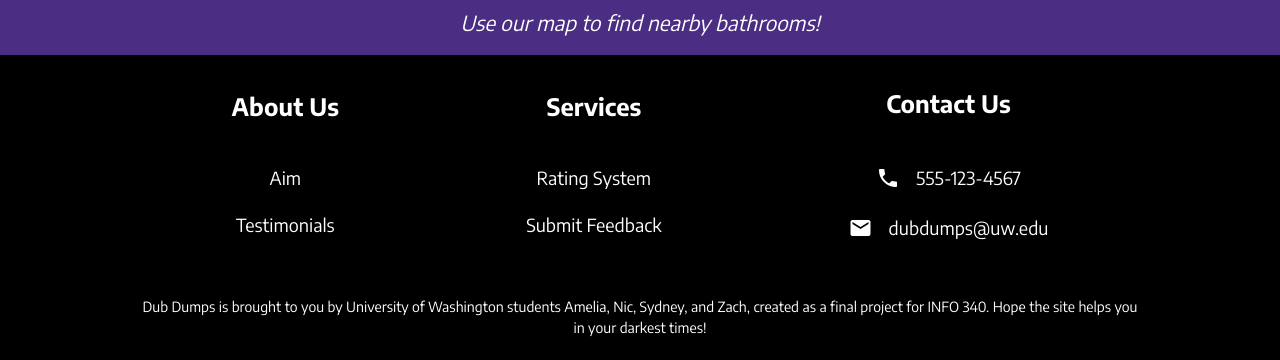
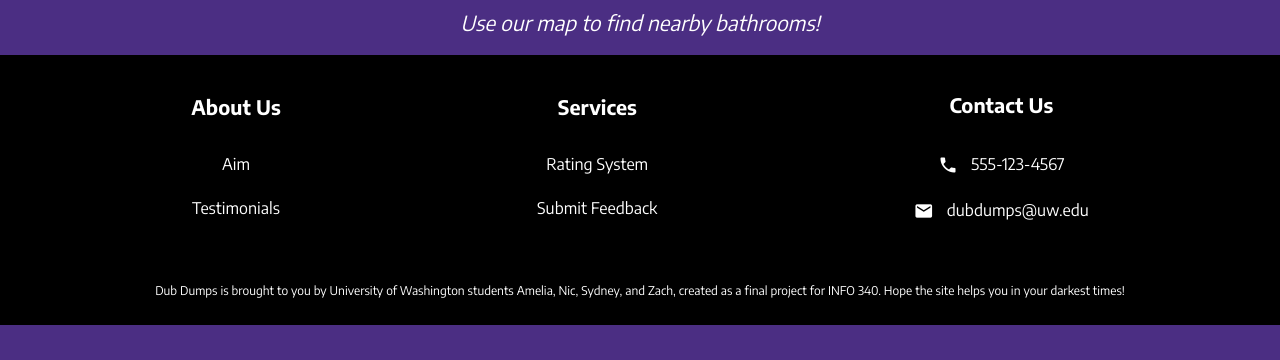
Before and after one commit to info340b-sp22/Dub-Dumps, a React (Create React App) app: page /home in a window 1280 px wide. Shown: the part 715-1075 px from the top of the page. After the commit the page ends 1040 px from the top, so only its background shows below. Built offline with nearby package versions, Linux system fonts and the light colour scheme; no server answers; grey boxes are pictures that could not be loaded.

Commit message:
fixed alignments and symmetry

```diff
--- a/public/css/style.css
+++ b/public/css/style.css
@@ -145,7 +145,8 @@ button {
     width: 60%;
 }
 
-.floor, .location {
+.floor,
+.location {
     font-size: 1em;
     font-weight: 200;
     display: inline;
@@ -194,7 +195,7 @@ button {
 
 .homeLink {
     text-decoration: none;
-      color:white;
+    color: white;
     margin-top: auto;
     margin-bottom: auto;
 }
@@ -209,8 +210,9 @@ button {
 
 .material-icons {
     position: relative;
-    padding-right: .5rem;
-    top:5px;
+    font-size: 16px;
+    top: 5px;
+    margin-right: 5px;
 }
 
 /* .searchbar {
@@ -239,7 +241,7 @@ button {
 }
 
 .map p {
-    font-style:italic;
+    font-style: italic;
     font-size: 0.8rem;
     padding: 0 10px;
     text-align: center;
@@ -253,12 +255,13 @@ button {
     text-align: center;
     font-weight: 700;
     font-size: 3em;
-    color:white;
+    color: white;
     margin-top: 1rem;
     margin-bottom: 0;
 }
 
-  .homeLink:hover, .map-title:hover {
+.homeLink:hover,
+.map-title:hover {
     -webkit-transition: color .25s;
     transition: color .25s;
     color: #b7a57a;
@@ -268,7 +271,7 @@ button {
 /* BATHROOM PAGE */
 
 .bathroomPic {
-     display:block;
+    display: block;
     max-width: 45%;
     height: auto;
     margin-left: auto;
@@ -276,7 +279,7 @@ button {
 }
 
 .form-group {
-     display:flex;
+    display: flex;
     justify-content: center;
 }
 
@@ -284,8 +287,16 @@ button {
     border: 5px solid #b7a57a;
     width: 65%;
     margin-left: auto;
-     margin-right:auto;
+    margin-right: auto;
     margin-top: 2em;
+}
+
+@media screen and (min-width: 320px) {
+    .material-icons {
+        font-size: 10px;
+        margin-right: 3px;
+        top: 1px;
+    }
 }
 
 @media screen and (min-width: 480px) {
@@ -302,9 +313,8 @@ button {
     }
 
     .material-icons {
-        font-size: 14px;
-        padding-right: .3rem;
-        top: 3px;
+        margin-right: 3px;
+        top: 2px;
     }
 }
 
@@ -333,7 +343,8 @@ button {
         width: 80%;
     }
 
-    .floor, .location {
+    .floor,
+    .location {
         font-size: 1em;
     }
 
@@ -342,14 +353,14 @@ button {
     }
 
     .material-icons {
-        font-size: 24px;
-        padding-right: 1rem;
+        font-size: 18px;
+        padding-right: 5px;
         top: 5px;
     }
 }
 
 @media screen and (min-width: 1024px) {
-    .map p{
+    .map p {
         font-size: 1.3rem;
     }
 
@@ -373,7 +384,8 @@ button {
         width: 60%;
     }
 
-    .floor, .location {
+    .floor,
+    .location {
         font-size: 1.1em;
     }
 
@@ -382,6 +394,7 @@ button {
     }
 
     .material-icons {
-        font-size: 24px;
+        font-size: 20px;
+        margin-right: 8px;
     }
 }
--- a/src/Components/FooterStyles.js
+++ b/src/Components/FooterStyles.js
@@ -15,7 +15,9 @@ export const Box = styled.div`
 export const Container = styled.div`
     display: flex;
     flex-direction: column;
-    max-width: 1000px;
+    flex-grow: 1;
+    flex-basis: 0;
+    width: 100%;
     margin: 0 auto;
     margin-top: -50px;
 `
@@ -24,7 +26,12 @@ export const Column = styled.div`
   display: flex;
   flex-direction: column;
   text-align: center;
-  padding: 15px 10px;
+  padding: 15px;
+  width: 100%;
+  @media screen and (max-width: 480px) {
+    font-size: 12px;
+    padding: 8px;
+  }
 `;
 
 export const Row = styled.div`
@@ -33,13 +40,14 @@ export const Row = styled.div`
   gap: 4px;
   align-items: center;
   justify-items: center;
+  padding: 5px;
 `;
 
 export const FooterLink = styled.a`
   font-family: "Encode Sans", sans-serif;
   color: #fff;
   margin-bottom: 20px;
-  font-size: 18px;
+  font-size: 16px;
   text-decoration: none;
 
   &:hover {
@@ -47,31 +55,31 @@ export const FooterLink = styled.a`
       transition: 200ms ease-in;
   }
   @media screen and (max-width: 720px) {
-    font-size: 12px;
+    font-size: 10px;
     margin-bottom: 10px;
   }
 `;
 
 export const Heading = styled.p`
   font-family: "Encode Sans", sans-serif;
-  font-size: 24px;
+  font-size: 20px;
   color: #fff;
-  margin-bottom: 40px;
+  margin-bottom: 30px;
   font-weight: bold;
   @media screen and (max-width: 720px) {
     font-size: 16px;
-    margin-bottom: 25px;
+    margin-bottom: 20px;
   }
 `;
 
 export const Text = styled.p`
   font-family: "Encode Sans", sans-serif;
-  font-size: 14px;
+  font-size: 12px;
   color: #fff;
   margin-bottom: -40px;
   margin-top: 20px;
   text-align: center;
   @media screen and (max-width: 720px) {
-    font-size: 12px;
+    font-size: 10px;
   }
 `;
```
Lines whose indentation alone changed are shown as unchanged.
